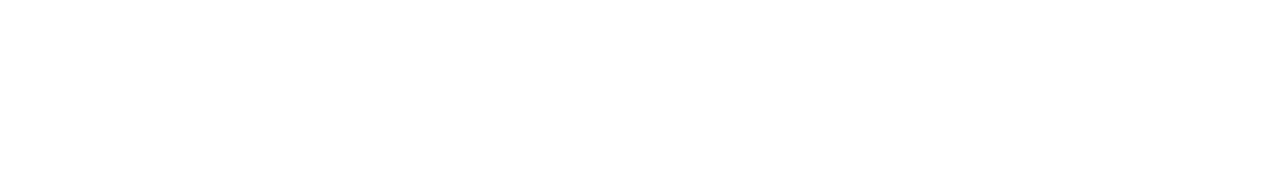
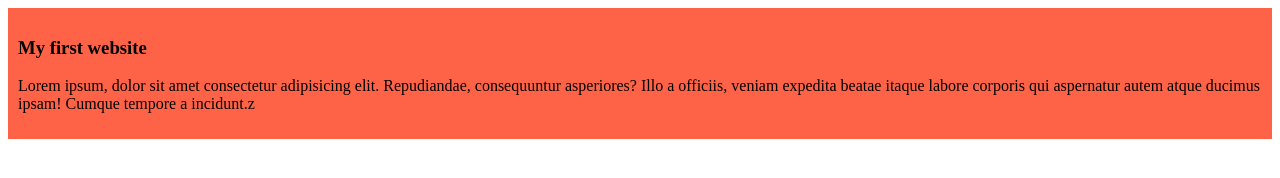
Before and after one commit to mdabualam/my-simple-website, a plain HTML site: page index.html in a window 1280 px wide. Drawn offline with Linux system fonts and the light colour scheme.

Commit message:
added the blog

```diff
--- a/index.html
+++ b/index.html
@@ -4,8 +4,12 @@
     <meta charset="UTF-8">
     <meta name="viewport" content="width=device-width, initial-scale=1.0">
     <title>My Simple Website</title>
+    <link rel="stylesheet" href="styles/blog.css">
 </head>
 <body>
-
+    <div>
+        <h3>My first website</h3>
+        <p>Lorem ipsum, dolor sit amet consectetur adipisicing elit. Repudiandae, consequuntur asperiores? Illo a officiis, veniam expedita beatae itaque labore corporis qui aspernatur autem atque ducimus ipsam! Cumque tempore a incidunt.z</p>
+    </div>
 </body>
 </html>
--- /dev/null
+++ b/styles/blog.css
@@ -0,0 +1,4 @@
+div{
+    background-color: tomato;
+    padding: 10px;
+}
```
